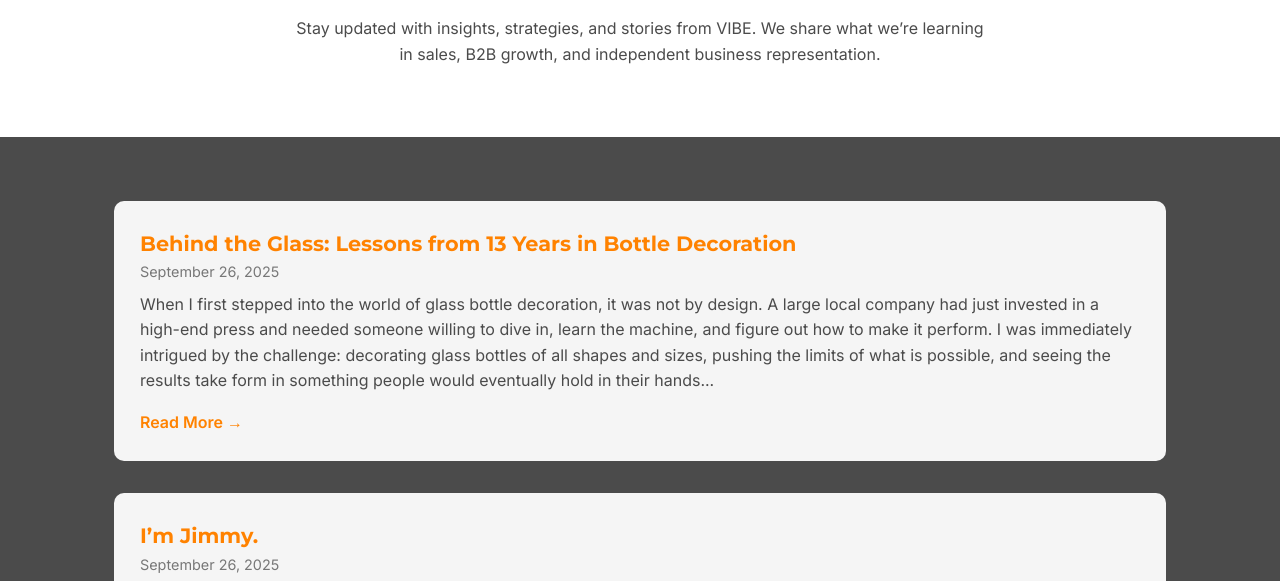
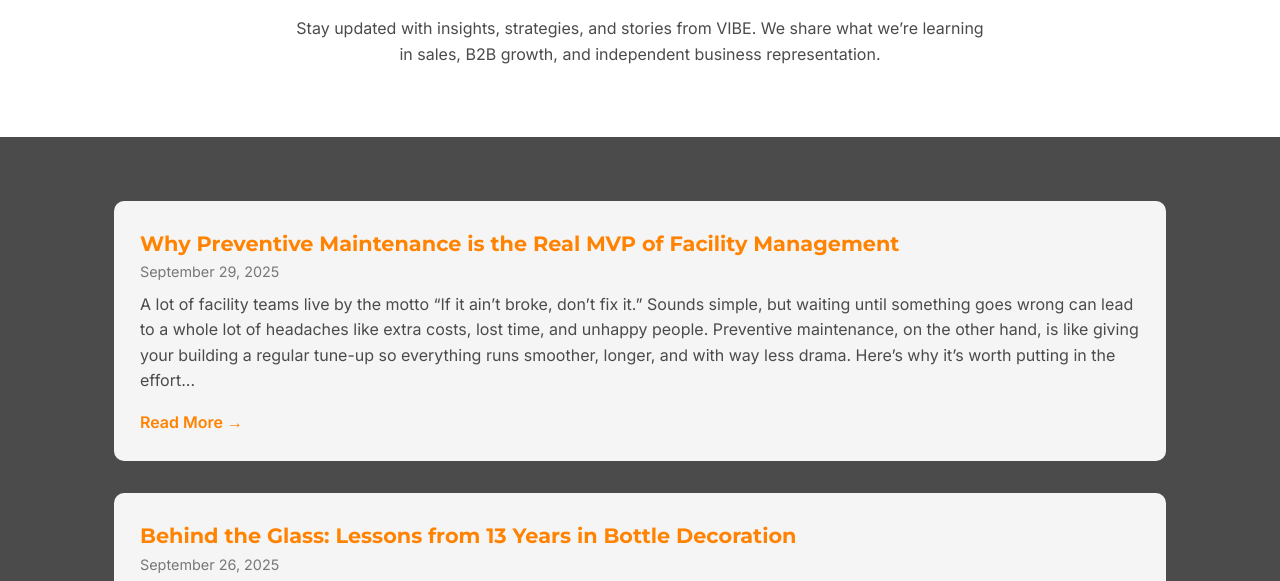
Before and after one commit to VIBEjimmy/vibe-website, a plain HTML site: page blog.html in a window 1280 px wide. Shown: the part 205-786 px from the top of the page. Drawn offline with Linux system fonts and the light colour scheme.

Commit message:
blog post.html

```diff
--- a/blog.html
+++ b/blog.html
@@ -54,6 +54,16 @@
     <div class="content">
       <div class="posts">
 
+                <!-- Post 3 -->
+        <div class="post">
+          <h3><a href="https://medium.com/@VIBE_jimmy/why-preventive-maintenance-is-the-real-mvp-of-facility-management-3e7440025f6e" target="_blank">Why Preventive Maintenance is the Real MVP of Facility Management</a></h3>
+          <div class="date">September 29, 2025</div>
+          <p>A lot of facility teams live by the motto “If it ain’t broke, don’t fix it.” Sounds simple, but waiting until something goes wrong can lead to a whole lot of headaches like extra costs, lost time, and unhappy people. Preventive maintenance, on the other hand, is like giving your building a regular tune-up so everything runs smoother, longer, and with way less drama.
+
+Here’s why it’s worth putting in the effort...</p>
+          <a href="https://medium.com/@VIBE_jimmy/why-preventive-maintenance-is-the-real-mvp-of-facility-management-3e7440025f6e" class="read-more" target="_blank">Read More →</a>
+        </div>
+
         <!-- Post 2 -->
         <div class="post">
           <h3><a href="https://medium.com/@VIBE_jimmy/behind-the-glass-lessons-from-13-years-in-bottle-decoration-dbf16d4f2fbd" target="_blank">Behind the Glass: Lessons from 13 Years in Bottle Decoration</a></h3>
```
